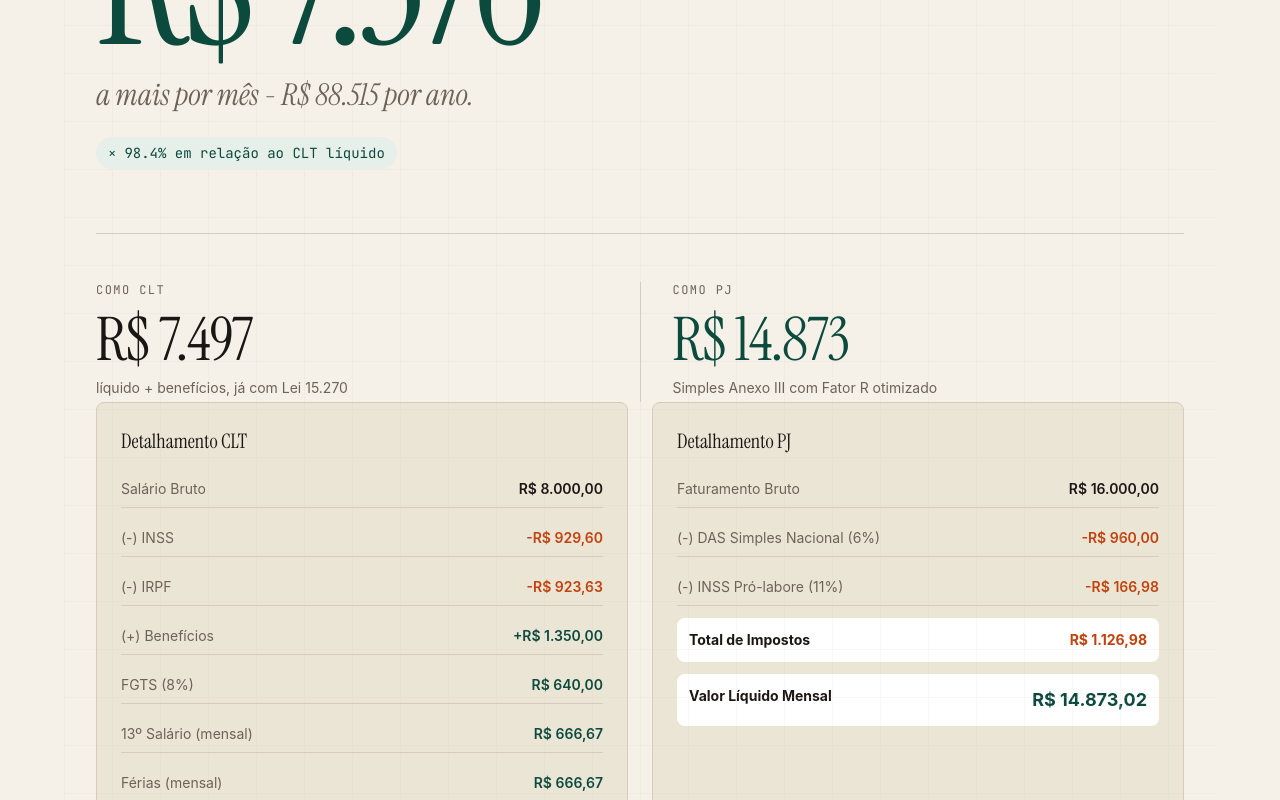
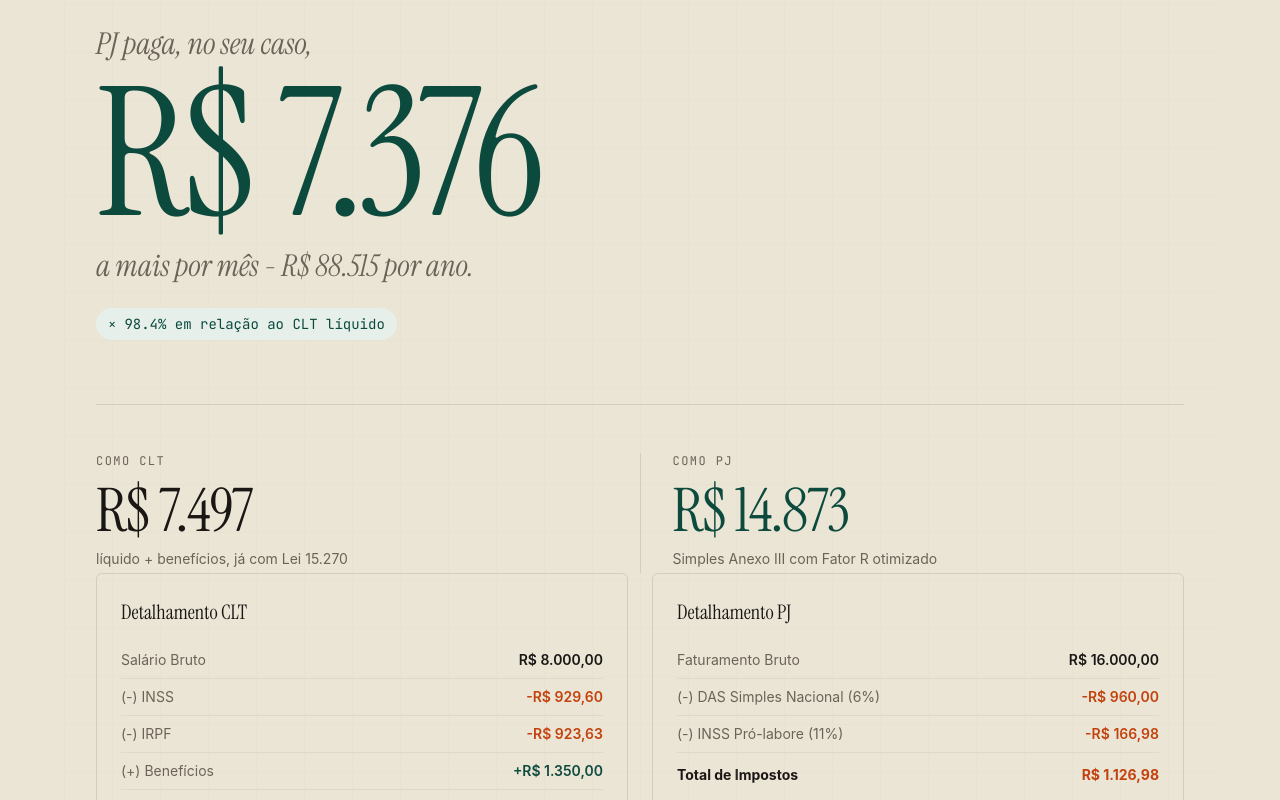
Before and after one commit to RodVerruck/cltvspj, a Next.js app: page / in a window 1280 px wide. Shown: the part 2000-2800 px from the top of the page. Built offline with nearby package versions, Linux system fonts and the light colour scheme; no server answers.

Commit message:
fix: improve calculator section design and functionality

```diff
--- a/pages/index.js
+++ b/pages/index.js
@@ -17,6 +17,7 @@ export default function Home() {
   const [pjRate, setPjRate] = useState('100');
   const [hoursPerMonth, setHoursPerMonth] = useState('160');
   const [showResults, setShowResults] = useState(false);
+  const [regime, setRegime] = useState('simples');
 
   const calculateINSS = (sal) => {
     const bands = [
@@ -157,8 +158,9 @@ export default function Home() {
         <Header />
 
         {/* Hero Section */}
-        <section className="border-b border-rule py-16 md:py-24">
-          <div className="max-w-6xl mx-auto px-6 md:px-8">
+        <section className="border-b border-rule py-16 md:py-24 relative">
+          <div className="absolute inset-0 opacity-[0.10] pointer-events-none z-0" style={{ backgroundImage: 'linear-gradient(var(--rule) 1px, transparent 1px), linear-gradient(90deg, var(--rule) 1px, transparent 1px)', backgroundSize: '48px 48px' }}></div>
+          <div className="max-w-6xl mx-auto px-6 md:px-8 relative z-10">
             <div className="eyebrow mb-7">
               <span className="eyebrow-dot"></span>
               <span>Atualizado · Lei 15.270/2025 vigente em 2026</span>
@@ -195,7 +197,7 @@ export default function Home() {
         </section>
 
         {/* Calculator Section */}
-        <section id="calc" className="border-b border-rule py-16 md:py-24">
+        <section id="calc" className="border-b border-rule py-16 md:py-24 bg-paper">
           <div className="max-w-6xl mx-auto px-6 md:px-8">
             <div className="flex flex-col md:flex-row md:items-baseline gap-4 md:gap-6 mb-10 pb-5 border-b border-rule">
               <span className="font-mono text-sm text-ink-muted tracking-wide">§ 01</span>
@@ -226,7 +228,7 @@ export default function Home() {
                   </div>
                 </div>
 
-                <div className="bg-paper-dark rounded p-5 mb-5">
+                <div className="mb-6">
                   <h4 className="font-display text-lg text-ink mb-4">Benefícios Mensais</h4>
                   <div className="space-y-4">
                     {[
@@ -263,9 +265,9 @@ export default function Home() {
                 <div className="mb-6">
                   <label className="text-sm text-ink-muted mb-2 block">Regime tributário</label>
                   <div className="flex border border-rule rounded overflow-hidden">
-                    <button type="button" className="flex-1 py-2 text-sm font-medium transition-colors border-r border-rule last:border-r-0 bg-ink text-paper">Simples</button>
-                    <button type="button" className="flex-1 py-2 text-sm font-medium transition-colors border-r border-rule last:border-r-0 text-ink-muted hover:bg-rule/30">Presumido</button>
-                    <button type="button" className="flex-1 py-2 text-sm font-medium transition-colors border-r border-rule last:border-r-0 text-ink-muted hover:bg-rule/30">MEI</button>
+                    <button type="button" onClick={() => setRegime('simples')} className={`flex-1 py-2 text-sm font-medium transition-colors border-r border-rule last:border-r-0 ${regime === 'simples' ? 'bg-ink text-paper' : 'text-ink-muted hover:bg-rule/30'}`}>Simples</button>
+                    <button type="button" onClick={() => setRegime('presumido')} className={`flex-1 py-2 text-sm font-medium transition-colors border-r border-rule last:border-r-0 ${regime === 'presumido' ? 'bg-ink text-paper' : 'text-ink-muted hover:bg-rule/30'}`}>Presumido</button>
+                    <button type="button" onClick={() => setRegime('mei')} className={`flex-1 py-2 text-sm font-medium transition-colors border-r border-rule last:border-r-0 ${regime === 'mei' ? 'bg-ink text-paper' : 'text-ink-muted hover:bg-rule/30'}`}>MEI</button>
                   </div>
                 </div>
 
@@ -297,7 +299,7 @@ export default function Home() {
                 </div>
 
                 <div className="bg-money-light rounded p-5 mb-5">
-                  <h4 className="font-semibold text-ink mb-2">Faturamento Mensal</h4>
+                  <h4 className="font-display text-lg text-ink mb-2">Faturamento Mensal</h4>
                   <p className="font-display text-3xl text-money">
                     R$ {((parseFloat(pjRate) || 0) * (parseFloat(hoursPerMonth) || 0)).toLocaleString('pt-BR', { minimumFractionDigits: 0, maximumFractionDigits: 0 })}
                   </p>
@@ -307,9 +309,12 @@ export default function Home() {
                   <div className="flex gap-2">
                     <AlertCircle className="text-hot flex-shrink-0 mt-0.5" size={20} />
                     <div>
-                      <p className="text-sm text-hot font-medium">Simples Nacional</p>
-                      <p className="text-xs text-hot/80 mt-1">Cálculo baseado no Anexo III (Alíquota 6%)</p>
-                    </div>
+                      <p className="text-sm text-hot font-medium">
+                        {regime === 'simples' ? 'Simples Nacional' : regime === 'presumido' ? 'Lucro Presumido' : 'MEI'}
+                      </p>
+                      <p className="text-xs text-hot/80 mt-1">
+                        {regime === 'simples' ? 'Cálculo baseado no Anexo III (Alíquota 6%)' : regime === 'presumido' ? 'Alíquotas: 1.6% a 32% selon atividade' : 'Teto mensal: R$ 8.500'}
+                      </p>
                     </div>
                   </div>
                 </div>
@@ -326,10 +331,12 @@ export default function Home() {
                   Calcular comparativo
                 </button>
               </div>
-          <div className="absolute inset-0 bg-grid-pattern opacity-30 pointer-events-none"></div>
+            </div>
+          </section>
 
-          <div className="max-w-6xl mx-auto px-6 md:px-8 relative">
-            <div className="absolute inset-0 opacity-[0.15] pointer-events-none" style={{ backgroundImage: 'linear-gradient(var(--rule) 1px, transparent 1px), linear-gradient(90deg, var(--rule) 1px, transparent 1px)', backgroundSize: '48px 48px' }}></div>
+          <section className="py-16 md:py-24 relative bg-paper-dark">
+            <div className="max-w-6xl mx-auto px-6 md:px-8 relative z-10">
+              <div className="absolute inset-0 opacity-[0.10] pointer-events-none z-0" style={{ backgroundImage: 'linear-gradient(var(--rule) 1px, transparent 1px), linear-gradient(90deg, var(--rule) 1px, transparent 1px)', backgroundSize: '48px 48px' }}></div>
 
             <div className="flex flex-col md:flex-row md:items-baseline gap-4 md:gap-6 mb-10 pb-5 border-b border-rule">
               <span className="font-mono text-sm text-ink-muted tracking-wide">§ 02</span>
@@ -388,70 +395,72 @@ export default function Home() {
 
             {/* Detailed Breakdown */}
             <div className="grid md:grid-cols-2 gap-6">
-              <div className="bg-paper-dark border border-rule rounded-lg p-6">
+              <div className="bg-transparent border border-rule rounded-md p-6">
                 <h4 className="font-display text-xl text-ink mb-4">Detalhamento CLT</h4>
-                <div className="space-y-3 text-sm">
-                  <div className="flex justify-between py-2 border-b border-rule">
+                <div className="space-y-0 text-sm">
+                  <div className="flex justify-between py-2 border-b border-rule/50">
                     <span className="text-ink-muted">Salário Bruto</span>
-                    <span className="font-semibold">R$ {clt.gross.toLocaleString('pt-BR', { minimumFractionDigits: 2, maximumFractionDigits: 2 })}</span>
+                    <span className="font-semibold text-ink">R$ {clt.gross.toLocaleString('pt-BR', { minimumFractionDigits: 2, maximumFractionDigits: 2 })}</span>
                   </div>
-                  <div className="flex justify-between py-2 border-b border-rule">
+                  <div className="flex justify-between py-2 border-b border-rule/50">
                     <span className="text-ink-muted">(-) INSS</span>
                     <span className="font-semibold text-hot">-R$ {clt.inss.toLocaleString('pt-BR', { minimumFractionDigits: 2, maximumFractionDigits: 2 })}</span>
                   </div>
-                  <div className="flex justify-between py-2 border-b border-rule">
+                  <div className="flex justify-between py-2 border-b border-rule/50">
                     <span className="text-ink-muted">(-) IRPF</span>
                     <span className="font-semibold text-hot">-R$ {clt.irpf.toLocaleString('pt-BR', { minimumFractionDigits: 2, maximumFractionDigits: 2 })}</span>
                   </div>
-                  <div className="flex justify-between py-2 border-b border-rule">
+                  <div className="flex justify-between py-2 border-b border-rule/50">
                     <span className="text-ink-muted">(+) Benefícios</span>
                     <span className="font-semibold text-money">+R$ {clt.benefits.toLocaleString('pt-BR', { minimumFractionDigits: 2, maximumFractionDigits: 2 })}</span>
                   </div>
-                  <div className="flex justify-between py-2 border-b border-rule">
+                  <div className="flex justify-between py-2 border-b border-rule/50">
                     <span className="text-ink-muted">FGTS (8%)</span>
                     <span className="font-semibold text-money">R$ {clt.fgts.toLocaleString('pt-BR', { minimumFractionDigits: 2, maximumFractionDigits: 2 })}</span>
                   </div>
-                  <div className="flex justify-between py-2 border-b border-rule">
+                  <div className="flex justify-between py-2 border-b border-rule/50">
                     <span className="text-ink-muted">13º Salário (mensal)</span>
                     <span className="font-semibold text-money">R$ {clt.decimoTerceiro.toLocaleString('pt-BR', { minimumFractionDigits: 2, maximumFractionDigits: 2 })}</span>
                   </div>
-                  <div className="flex justify-between py-2 border-b border-rule">
+                  <div className="flex justify-between py-2 border-b border-rule/50">
                     <span className="text-ink-muted">Férias (mensal)</span>
                     <span className="font-semibold text-money">R$ {clt.ferias.toLocaleString('pt-BR', { minimumFractionDigits: 2, maximumFractionDigits: 2 })}</span>
                   </div>
-                  <div className="flex justify-between py-3 bg-white rounded-lg px-3 mt-2">
+                  <div className="flex justify-between py-3 mt-2">
                     <span className="font-bold text-ink">Valor Líquido Total</span>
                     <span className="font-bold text-money text-lg">R$ {clt.net.toLocaleString('pt-BR', { minimumFractionDigits: 2, maximumFractionDigits: 2 })}</span>
                   </div>
                 </div>
               </div>
 
-              <div className="bg-paper-dark border border-rule rounded-lg p-6">
+              <div className="bg-transparent border border-rule rounded-md p-6">
                 <h4 className="font-display text-xl text-ink mb-4">Detalhamento PJ</h4>
-                <div className="space-y-3 text-sm">
-                  <div className="flex justify-between py-2 border-b border-rule">
+                <div className="space-y-0 text-sm">
+                  <div className="flex justify-between py-2 border-b border-rule/50">
                     <span className="text-ink-muted">Faturamento Bruto</span>
-                    <span className="font-semibold">R$ {pj.gross.toLocaleString('pt-BR', { minimumFractionDigits: 2, maximumFractionDigits: 2 })}</span>
+                    <span className="font-semibold text-ink">R$ {pj.gross.toLocaleString('pt-BR', { minimumFractionDigits: 2, maximumFractionDigits: 2 })}</span>
                   </div>
-                  <div className="flex justify-between py-2 border-b border-rule">
+                  <div className="flex justify-between py-2 border-b border-rule/50">
                     <span className="text-ink-muted">(-) DAS Simples Nacional (6%)</span>
                     <span className="font-semibold text-hot">-R$ {pj.simplesDAS.toLocaleString('pt-BR', { minimumFractionDigits: 2, maximumFractionDigits: 2 })}</span>
                   </div>
-                  <div className="flex justify-between py-2 border-b border-rule">
+                  <div className="flex justify-between py-2 border-b border-rule/50">
                     <span className="text-ink-muted">(-) INSS Pró-labore (11%)</span>
                     <span className="font-semibold text-hot">-R$ {pj.inssProLabore.toLocaleString('pt-BR', { minimumFractionDigits: 2, maximumFractionDigits: 2 })}</span>
                   </div>
-                  <div className="flex justify-between py-3 bg-white rounded-lg px-3 mt-2">
+                  <div className="flex justify-between py-3 mt-2">
                     <span className="font-bold text-ink">Total de Impostos</span>
                     <span className="font-bold text-hot">R$ {pj.totalTaxes.toLocaleString('pt-BR', { minimumFractionDigits: 2, maximumFractionDigits: 2 })}</span>
                   </div>
-                  <div className="flex justify-between py-3 bg-white rounded-lg px-3">
+                  <div className="flex justify-between py-3">
                     <span className="font-bold text-ink">Valor Líquido Mensal</span>
                     <span className="font-bold text-money text-lg">R$ {pj.net.toLocaleString('pt-BR', { minimumFractionDigits: 2, maximumFractionDigits: 2 })}</span>
                   </div>
                 </div>
               </div>
             </div>
+          </div>
+        </section>
 
         {/* Conditional CTA for PJ > CLT */}
         {pj.net > clt.net && (
@@ -500,26 +509,6 @@ export default function Home() {
               </section>
             )}
 
-            {/* CTA Section */}
-            <div className="mt-12">
-              <div className="bg-paper border border-rule rounded-lg p-8 text-center">
-                <h3 className="font-display text-3xl text-ink mb-4">Quer abrir sua PJ com desconto?</h3>
-                <p className="text-ink-muted mb-6 max-w-2xl mx-auto">
-                  Parceiros exclusivos com condições especiais para quem usa nossa calculadora
-                </p>
-                <div className="flex flex-wrap gap-4 justify-center">
-                  <a href="#" className="bg-money text-white px-8 py-3 rounded font-medium hover:opacity-90 transition">
-                    Abrir Conta PJ com Cashback
-                  </a>
-                  <a href="#" className="border border-rule text-ink px-8 py-3 rounded font-medium hover:bg-white transition">
-                    Falar com Contador
-                  </a>
-                </div>
-              </div>
-            </div>
-          </div>
-        </section>
-
         {/* Info Section */}
         <section className="max-w-5xl mx-auto px-4 py-12 border-t border-rule">
           <h3 className="font-display text-2xl text-ink mb-6 text-center">Pontos Importantes</h3>
```
Lines whose indentation alone changed are shown as unchanged.
